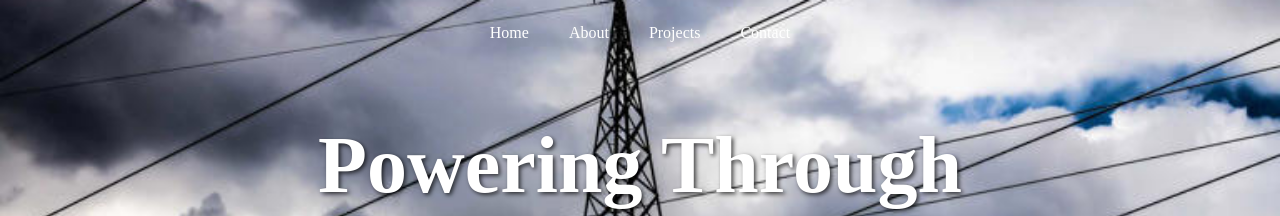
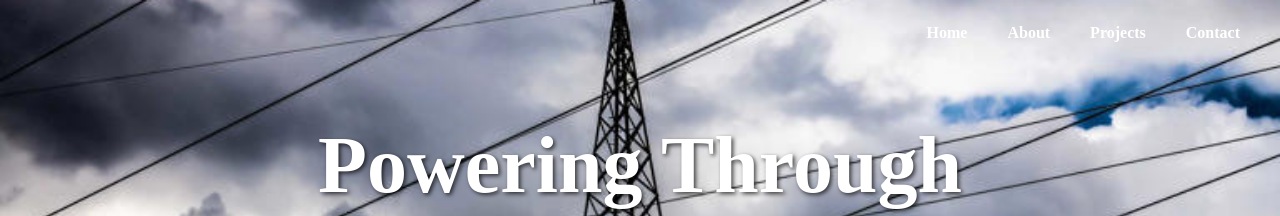
Before and after one commit to andiigonzalez/Power_Outage_Analysis, a Jekyll site: the page built from index.md, in a window 1280 px wide. Shown: the top 216 px of the page. Built offline with Jekyll 4.4.1, drawn with Linux system fonts in a browser that asks for light colours.

Commit message:
Update custom.css

```diff
--- a/assets/css/custom.css
+++ b/assets/css/custom.css
@@ -74,16 +74,18 @@ p, ul, ol, li {
 nav {
   position: absolute; /* Place nav on top of the banner */
   top: 0; /* Align to the top of the banner */
-  width: 100%; /* Full width */
+  right: 0; /* Align the navigation bar to the far right */
+  width: auto; /* Ensure it only takes as much space as needed */
   display: flex; /* Horizontal layout */
-  justify-content: center; /* Center the links */
+  justify-content: flex-end; /* Align links to the right */
   z-index: 1000; /* Ensure it appears above the banner */
-  padding: 10px 0; /* Adds internal spacing */
+  padding: 10px 20px; /* Adds internal spacing for the right alignment */
 }
 
 nav a {
   font-family: serif;
   display: block;
+  font-weight: bold; /* Makes the text bold */
   color: white; /* White for visibility on the banner */
   text-align: center;
   padding: 14px 20px; /* Clickable area */
```
